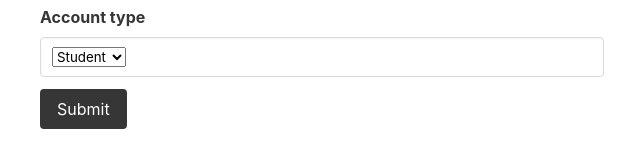
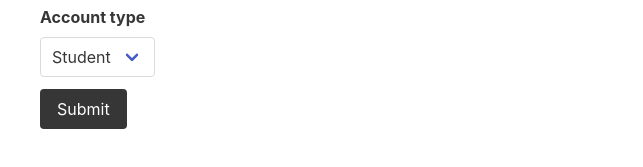
Before and after one commit to jdmar3-comp426/a02-patel-ashna, a website: page index.html in a window 1280 px wide. Shown: the part 3438-3605 px from the top of the page, 612-1255 px from the left. Drawn offline with nearby package versions, Linux system fonts and the light colour scheme; a web font is replaced by a local one.

Commit message:
select fix

```diff
--- a/index.html
+++ b/index.html
@@ -208,7 +208,7 @@
                     <div class="field">
                         <label class="label">Account type</label>
                         <div class="control">
-                            <div class="input">
+                            <div class="select">
                                 <select name="accountType">
                                     <option>Student</option>
                                     <option>Teacher</option>
```
